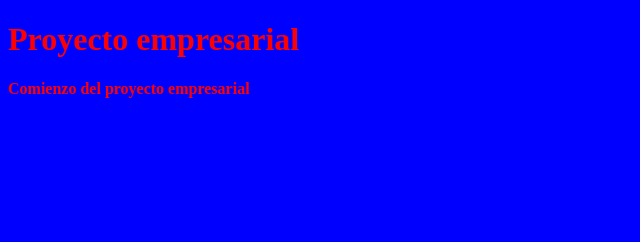
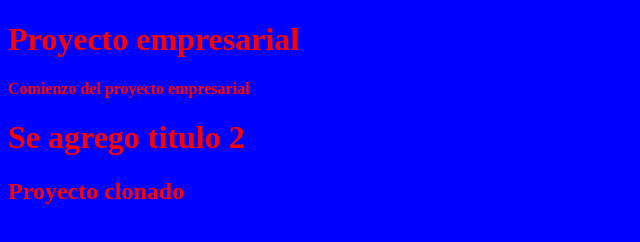
Before and after one commit to jyongkim/cursoGit, a plain HTML site: page index.html in a window 1280 px wide. Shown: the whole page, without its empty margins (0-640 px from the left). Drawn offline with Linux system fonts and the light colour scheme.

Commit message:
Clonado commit

```diff
--- a/index.html
+++ b/index.html
@@ -9,5 +9,10 @@
 <body>
     <h1>Proyecto empresarial</h1>
     <p>Comienzo del proyecto empresarial</p>
+    <h1>Se agrego titulo 2</h1>
+
+
+
+    <h2>Proyecto clonado</h2>
 </body>
 </html>
```
